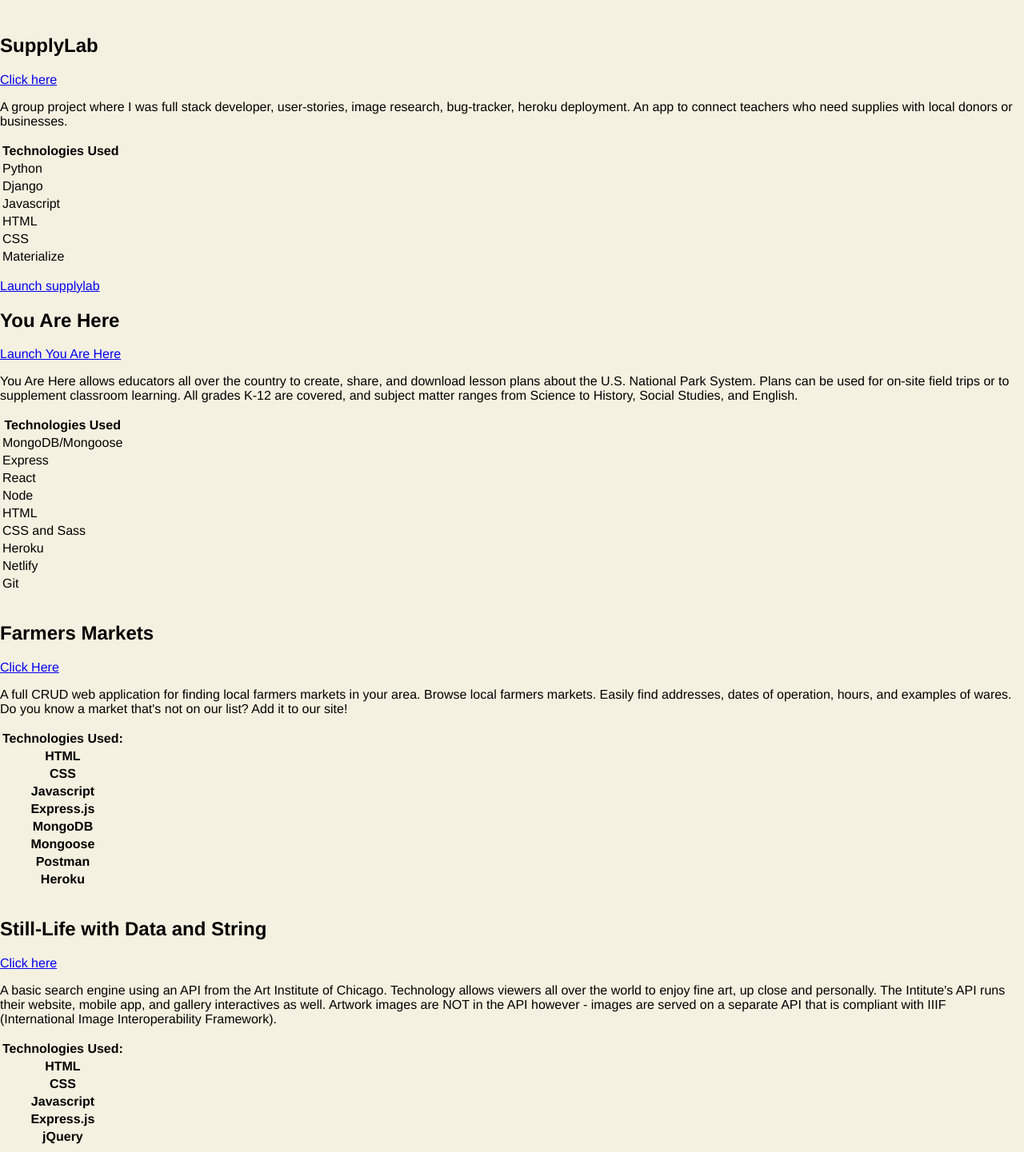
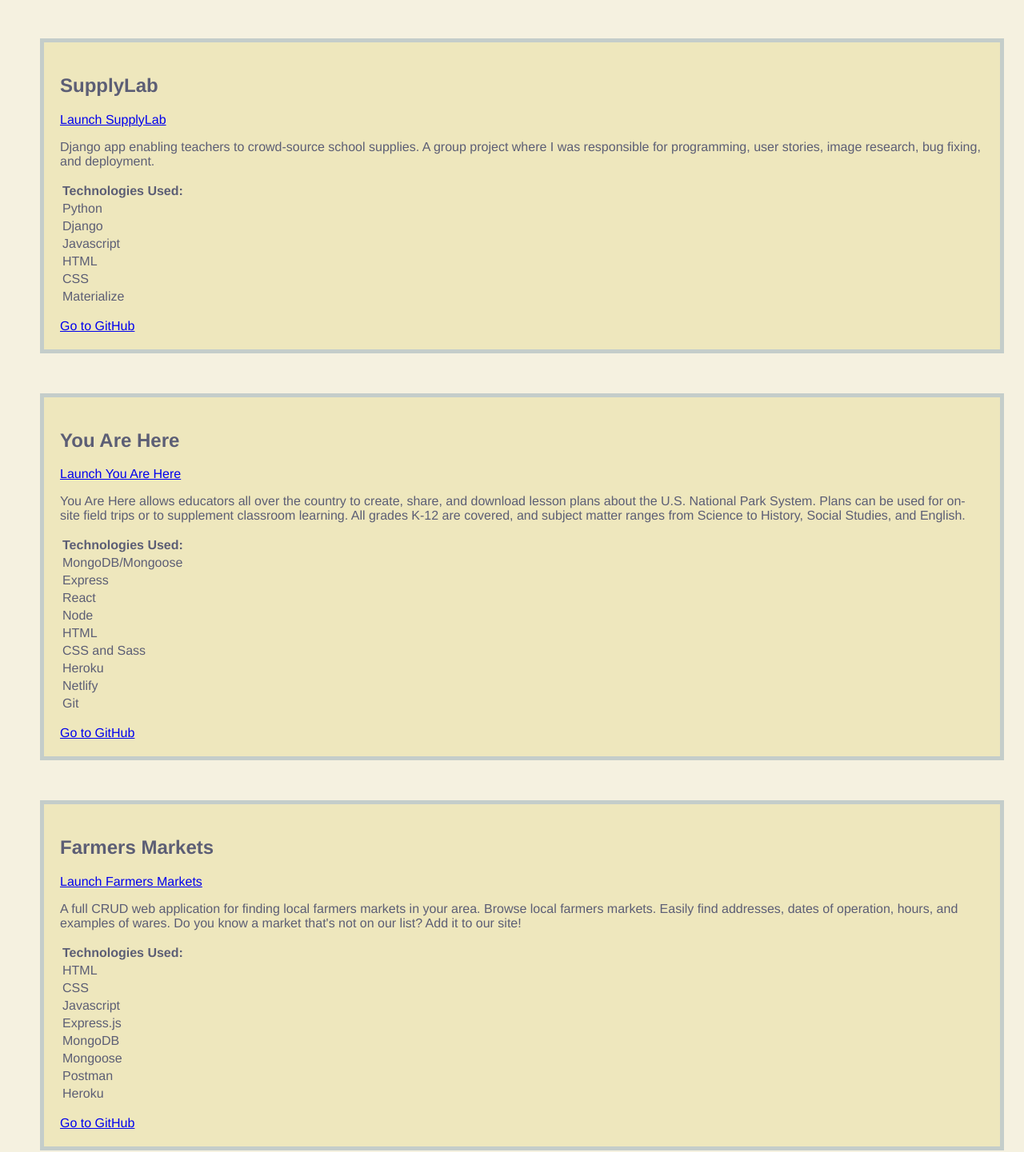
Before and after one commit to kepackard/portfolio-frontend, a React (Create React App) app: page /portfolio in a window 1280 px wide. Shown: the part 255-1696 px from the top of the page at 80% size. Built offline with nearby package versions, Linux system fonts and the light colour scheme; a web font is replaced by a local one.

Commit message:
Styles Portfolio page

```diff
--- a/src/pages/Portfolio.js
+++ b/src/pages/Portfolio.js
@@ -4,12 +4,12 @@
             <h1 className="portfolio">Portfolio</h1>
             <div className="Project4">
                 <div className="proj-box">
-                <h2>SupplyLab</h2>
-                <a href="https://supplylab.herokuapp.com/" target="_blank" rel="noreferrer" alt="app link">Click here</a>
-                <p>A group project where I was full stack developer, user-stories, image research, bug-tracker, heroku deployment. An app to connect teachers who need supplies with local donors or businesses.</p>
+                    <h2 classname="proj-name">SupplyLab</h2>
+                    <a href="https://supplylab.herokuapp.com/" target="_blank" rel="noreferrer" alt="app link">Launch SupplyLab</a>
+                    <p>Django app enabling teachers to crowd-source school supplies. A group project where I was responsible for programming, user stories, image research, bug fixing, and deployment.</p>
                     <p>
                         <table>
-                        <tr><th>Technologies Used</th></tr>
+                            <tr><th>Technologies Used:</th></tr>
                             <tr><td>Python</td></tr>
                             <tr><td>Django</td></tr>
                             <tr><td>Javascript</td></tr>
@@ -18,18 +18,16 @@
                             <tr><td>Materialize</td></tr>
                         </table>
                     </p>
-            </div>
-                <div>
-                    <a href="https://supplylab.herokuapp.com/" target="_blank" alt="supplylab" rel="noreferrer">Launch supplylab</a>
+                    <a href="https://github.com/kepackard/supplylab" target="_blank" rel="noreferrer" alt="app link">Go to GitHub</a>
                 </div>
                 </div>
                 <div className="Project3">
-                <h2>You Are Here</h2>
+                    <h2 classname="proj-name">You Are Here</h2>
                     <a href="youarehere.netlify.app/" target="_blank" rel="noreferrer" alt="you-are-here">Launch You Are Here</a>
                     <p>You Are Here allows educators all over the country to create, share, and download lesson plans about the U.S. National Park System. Plans can be used for on-site field trips or to supplement classroom learning. All grades K-12 are covered, and subject matter ranges from Science to History, Social Studies, and English.</p>
                     <p>
                         <table>
-                        <tr><th>Technologies Used</th></tr>
+                            <tr><th>Technologies Used:</th></tr>
                             <tr><td>MongoDB/Mongoose</td></tr>
                             <tr><td>Express</td></tr>
                             <tr><td>React</td></tr>
@@ -41,39 +39,42 @@
                             <tr><td> Git</td></tr>
                         </table>
                     </p>
+                    <a href="https://github.com/kepackard/you-are-here" target="_blank" rel="noreferrer" alt="you-are-here">Go to GitHub</a>
                 </div>
                 <div className="Project2">
-                <h2>Farmers Markets</h2>
-                <a href="https://floating-ocean-08052.herokuapp.com/" target="_blank" rel="noreferrer" alt="app link">Click Here</a>
+                    <h2 classname="proj-name">Farmers Markets</h2>
+                    <a href="https://farmers-markets-08052.herokuapp.com/" target="_blank" rel="noreferrer" alt="app link">Launch Farmers Markets</a>
                     <p>A full CRUD web application for finding local farmers markets in your area. Browse local farmers markets. Easily find addresses, dates of operation, hours, and examples of wares. Do you know a market that's not on our list? Add it to our site!</p>
                     <p>
                         <table>
                             <tr><th>Technologies Used:</th></tr>
-                        <tr><th>HTML</th></tr>
-                        <tr><th>CSS</th></tr>
-                        <tr><th>Javascript</th></tr>
-                        <tr><th>Express.js</th></tr>
-                        <tr><th>MongoDB</th></tr>
-                        <tr><th>Mongoose</th></tr>
-                        <tr><th>Postman</th></tr>
-                        <tr><th>Heroku</th></tr>
+                            <tr><td>HTML</td></tr>
+                            <tr><td>CSS</td></tr>
+                            <tr><td>Javascript</td></tr>
+                            <tr><td>Express.js</td></tr>
+                            <tr><td>MongoDB</td></tr>
+                            <tr><td>Mongoose</td></tr>
+                            <tr><td>Postman</td></tr>
+                            <tr><td>Heroku</td></tr>
                         </table>
                     </p>
+                    <a href="https://github.com/kepackard/farmers-market" target="_blank" rel="noreferrer" alt="app link">Go to GitHub</a>
                 </div>
                 <div className="Project1">
-                <h2>Still-Life with Data and String</h2>
-                <a href="https://dataandstring.netlify.app/" target="_blank" rel="noreferrer" alt="app link">Click here</a>
-                <p>A basic search engine using an API from the Art Institute of Chicago. Technology allows viewers all over the world to enjoy fine art, up close and personally. The Intitute's API runs their website, mobile app, and gallery interactives as well. Artwork images are NOT in the API however - images are served on a separate API that is compliant with IIIF (International Image Interoperability Framework).</p>
+                    <h2 classname="proj-name">Still-Life with Data and String</h2>
+                    <a href="https://dataandstring.netlify.app/" target="_blank" rel="noreferrer" alt="app link">Launch Still-Life with Data and String</a>
+                    <p>A basic search engine using an API from the Art Institute of Chicago. Technology allows viewers all over the world to enjoy fine art, up close and personally. The Intitute's API runs their website, mobile app, and gallery interactives as well.</p>
                     <p>
                         <table>
                             <tr><th>Technologies Used:</th></tr>
-                        <tr><th>HTML</th></tr>
-                        <tr><th>CSS</th></tr>
-                        <tr><th>Javascript</th></tr>
-                        <tr><th>Express.js</th></tr>
-                        <tr><th>jQuery</th></tr>
+                            <tr><td>HTML</td></tr>
+                            <tr><td>CSS</td></tr>
+                            <tr><td>Javascript</td></tr>
+                            <tr><td>Express.js</td></tr>
+                            <tr><td>jQuery</td></tr>
                         </table>
                     </p>
+                    <a href="https://github.com/kepackard/data-and-string" target="_blank" rel="noreferrer" alt="app link">Go to Github</a>
                 </div>
         </div>
     )
--- a/src/styles.scss
+++ b/src/styles.scss
@@ -73,6 +73,7 @@
   margin: 25px;
   font-family: sans-serif;
   justify-self: center;
+  font-size: large;
 }
 
 .item-2 {
@@ -126,7 +127,7 @@
   border: 5px solid $greysea;
   padding: 30px;
   margin: 25px;
-  text-justify: center;
+  text-align: center;
 }
 
 .about-text {
@@ -187,6 +188,8 @@
 // portfolio
 
 .port-wrapper {
+  color:$lightpurple;
+  padding: 0 0 0 25px;
   display: grid;
   grid-template-columns: 1fr 1fr 1fr 1fr 1fr;
   grid-template-rows: auto;
@@ -211,26 +214,34 @@
 
 .Project4 {
   grid-area: Project4;
-  // grid-template-columns: 1fr 1fr 1fr;
-  // grid-template-rows: auto;
+  border: 5px solid $greysea;
+  padding: 20px;
+  margin: 25px;
+  background-color: $vanilla;
 }
 
 .Project3 {
   grid-area: Project3;
-  // grid-template-columns: 1fr 1fr 1fr;
-  // grid-template-rows: auto;
+  border: 5px solid $greysea;
+  padding: 20px;
+  margin: 25px;
+  background-color: $vanilla;
 }
 
 .Project2 {
   grid-area: Project2;
-  // grid-template-columns: 1fr 1fr 1fr;
-  // grid-template-rows: auto;
+  border: 5px solid $greysea;
+  padding: 20px;
+  margin: 25px;
+  background-color: $vanilla;
 }
 
 .Project1 {
   grid-area: Project1;
-  // grid-template-columns: 1fr 1fr 1fr;
-  // grid-template-rows: auto;
+  border: 5px solid $greysea;
+  padding: 20px;
+  margin: 25px;
+  background-color: $vanilla;
 }
 
 .resume {
@@ -256,6 +267,7 @@
 .resume-img {
   grid-area: img;
   max-width: 100%;
+  margin: 0 0 50px 0;
 }
 
 // Footer
```
Lines whose indentation alone changed are shown as unchanged.
